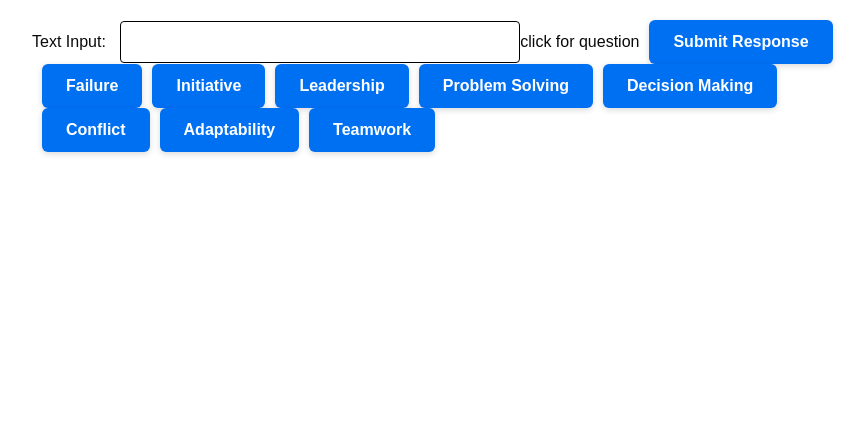
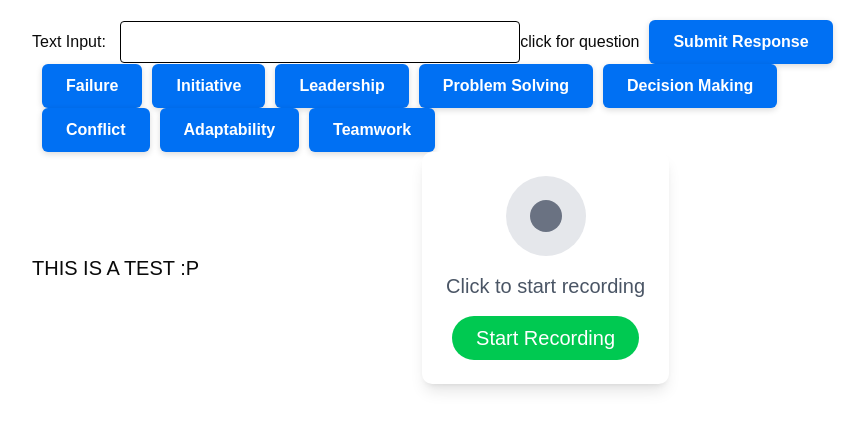
Before and after one commit to FrameBros/interview-lens, a Next.js app in the folder client/: page /interview-ui in a window 1280 px wide. Shown: the top 430 px of the page, without its empty margins (178-1043 px from the left). Built offline with nearby package versions, Linux system fonts and the light colour scheme; no server answers.

Commit message:
Connected the webspeech api to interview stage to allow for spoken recordings

```diff
--- a/client/src/app/interview-ui/page.tsx
+++ b/client/src/app/interview-ui/page.tsx
@@ -3,10 +3,17 @@ import React, { useEffect } from 'react'
 import { useState } from 'react'
 import { supabase } from '@/lib/supabase'
 import { UUID } from 'crypto'
+import Webspeech from "../webspeechapi/page"
+import AudioRecorder from '@/components/features/webspeech'
 
 
 function page() {
     const SERVER_LINK = "http://localhost:3000"
+
+     const handleTranscript = (transcript: string) => {
+        setUserAnswer(transcript)
+
+  }
 
 
     const [userAnswer, setUserAnswer] = useState("")
@@ -111,6 +118,7 @@ const buttonStyle = {
                 }}
                 type="text"
                 onChange={handleChange}
+                value={userAnswer}
             />
             <button onClick={setInterviewQuestion}> click for question</button>
 
@@ -186,7 +194,14 @@ const buttonStyle = {
         <button onClick={() => handleCategoryClick("conflict")} style={buttonStyle}>Conflict</button>
         <button onClick={() => handleCategoryClick("adaptability")} style={buttonStyle}>Adaptability</button>
         <button onClick={() => handleCategoryClick("teamwork")} style={buttonStyle}>Teamwork</button>
+            <div className = "flex items-center text-xl">
 
+                <h1>THIS IS A TEST :P</h1>
+                <AudioRecorder
+                onTranscriptComplete={handleTranscript}
+                />
+
+               </div>
         </div>
     )
 }
```
